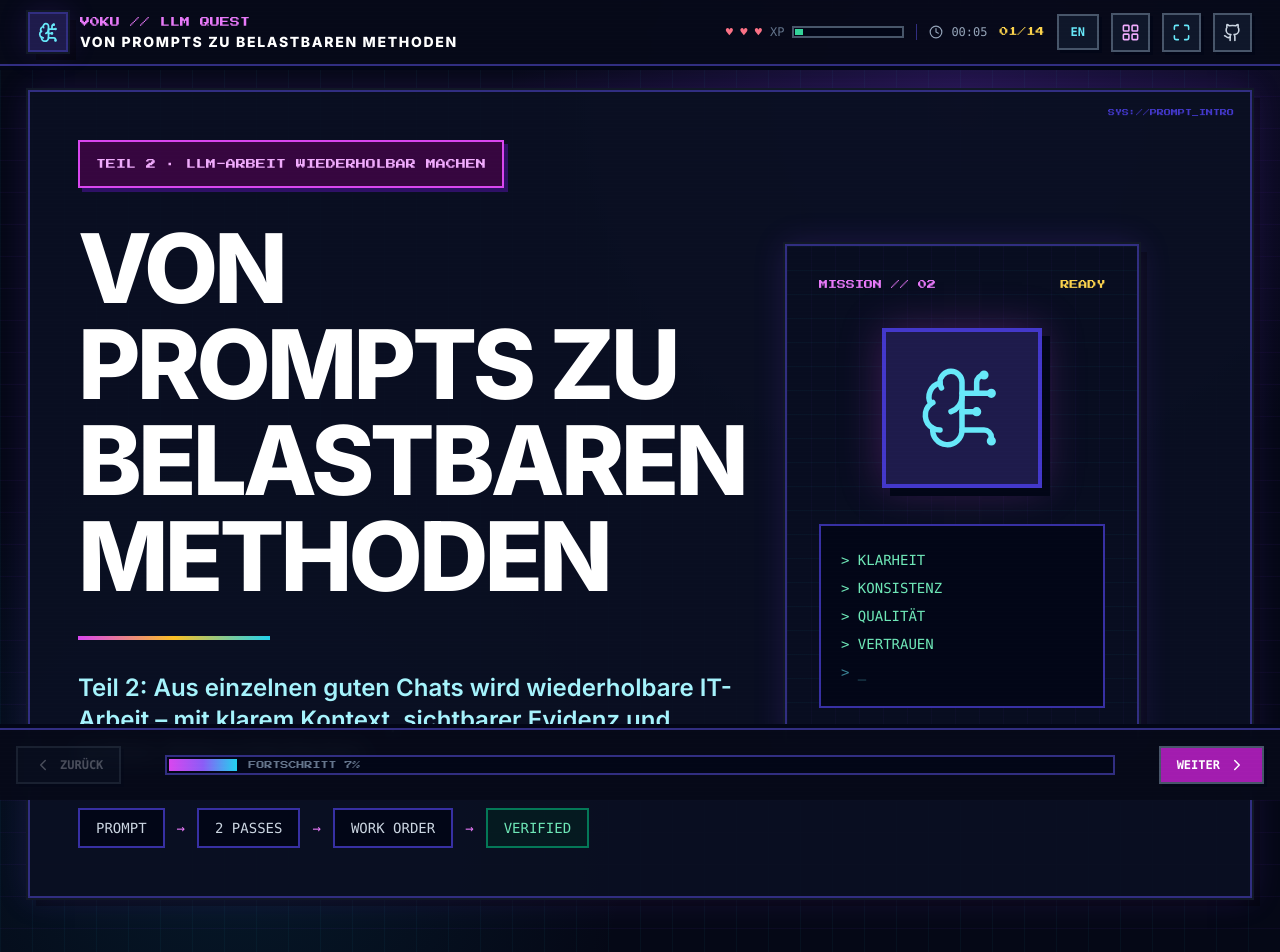
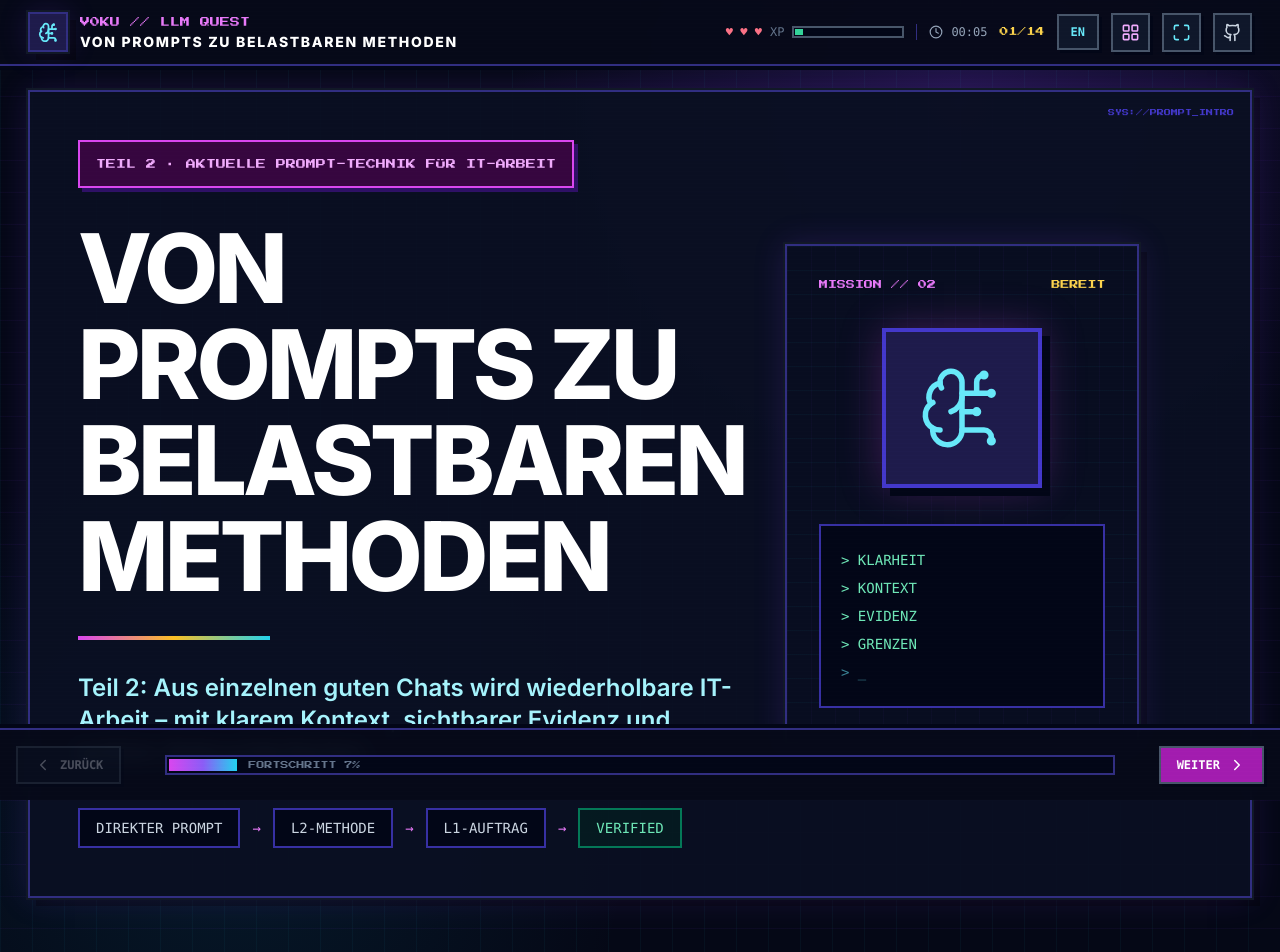
Before and after one commit to voku/Prompt_Intro, a React (Vite) app: page / in a window 1280 px wide. Shown: the top 952 px of the page. Built offline with nearby package versions, Linux system fonts and the light colour scheme.

Commit message:
copy: localize slide chrome and tighten German presentation wording

```diff
--- a/components/SlideLayout.tsx
+++ b/components/SlideLayout.tsx
@@ -16,7 +16,11 @@ const SlideLayout: React.FC<SlideLayoutProps> = ({ data, isActive, lang }) => {
   const content = tArr(data.content, data.contentDE);
   const technique = t(data.technique, data.techniqueDE);
   const thanksLabel = lang === 'de' ? 'QUEST ABGESCHLOSSEN · DANKE!' : 'QUEST COMPLETE · THANK YOU!';
-  const trainingLabel = lang === 'de' ? 'TEIL 2 · LLM-ARBEIT WIEDERHOLBAR MACHEN' : 'PART 2 · MAKE LLM WORK REPEATABLE';
+  const trainingLabel = lang === 'de' ? 'TEIL 2 · AKTUELLE PROMPT-TECHNIK FÜR IT-ARBEIT' : 'PART 2 · CURRENT PROMPT TECHNIQUES FOR IT WORK';
+  const contentLabel = lang === 'de' ? 'MISSION // BRIEFING' : 'MISSION // BRIEF';
+  const compareLabel = lang === 'de' ? 'BOSS FIGHT // VERGLEICH' : 'BOSS FIGHT // COMPARE';
+  const playgroundLabel = lang === 'de' ? 'TRAINING // LIVE' : 'TRAINING ROOM // LIVE';
+  const readyLabel = lang === 'de' ? 'BEREIT' : 'READY';
 
   const renderContent = () => {
     switch (data.type) {
@@ -27,29 +31,37 @@ const SlideLayout: React.FC<SlideLayoutProps> = ({ data, isActive, lang }) => {
             <h1 className="max-w-4xl text-5xl font-black uppercase leading-[.98] tracking-[-.04em] text-white md:text-7xl lg:text-8xl">{title}</h1>
             <div className="my-8 h-1 w-48 bg-gradient-to-r from-fuchsia-500 via-amber-400 to-cyan-400" />
             <h2 className="max-w-3xl text-xl font-semibold leading-relaxed text-cyan-200 md:text-2xl">{subtitle}</h2>
-            <div className="mt-10 flex flex-wrap gap-3 font-mono text-sm"><span className="border-2 border-indigo-800 bg-slate-950 px-4 py-2 text-slate-300">PROMPT</span><span className="self-center text-fuchsia-400">→</span><span className="border-2 border-indigo-800 bg-slate-950 px-4 py-2 text-slate-300">2 PASSES</span><span className="self-center text-fuchsia-400">→</span><span className="border-2 border-indigo-800 bg-slate-950 px-4 py-2 text-slate-300">WORK ORDER</span><span className="self-center text-fuchsia-400">→</span><span className="border-2 border-emerald-700 bg-emerald-950/40 px-4 py-2 text-emerald-300">VERIFIED</span></div>
+            <div className="mt-10 flex flex-wrap gap-3 font-mono text-sm">
+              <span className="border-2 border-indigo-800 bg-slate-950 px-4 py-2 text-slate-300">DIREKTER PROMPT</span>
+              <span className="self-center text-fuchsia-400">→</span>
+              <span className="border-2 border-indigo-800 bg-slate-950 px-4 py-2 text-slate-300">L2-METHODE</span>
+              <span className="self-center text-fuchsia-400">→</span>
+              <span className="border-2 border-indigo-800 bg-slate-950 px-4 py-2 text-slate-300">L1-AUFTRAG</span>
+              <span className="self-center text-fuchsia-400">→</span>
+              <span className="border-2 border-emerald-700 bg-emerald-950/40 px-4 py-2 text-emerald-300">VERIFIED</span>
+            </div>
           </div>
           <div className="retro-panel relative hidden min-h-[500px] overflow-hidden bg-[#080d20] p-8 lg:block">
             <div className="absolute inset-0 opacity-50" style={{backgroundImage:'linear-gradient(rgba(34,211,238,.08) 1px,transparent 1px),linear-gradient(90deg,rgba(124,58,237,.08) 1px,transparent 1px)',backgroundSize:'24px 24px'}} />
             <div className="relative flex h-full min-h-[430px] flex-col justify-between">
-              <div className="flex justify-between"><span className="pixel-font text-[9px] text-fuchsia-400">MISSION // 02</span><span className="pixel-font text-[9px] text-amber-300">READY</span></div>
+              <div className="flex justify-between"><span className="pixel-font text-[9px] text-fuchsia-400">MISSION // 02</span><span className="pixel-font text-[9px] text-amber-300">{readyLabel}</span></div>
               <div className="mx-auto flex h-40 w-40 items-center justify-center border-4 border-indigo-700 bg-indigo-950 shadow-[8px_8px_0_#020617,0_0_40px_rgba(217,70,239,.25)]"><IconComponent size={88} className="text-cyan-300" strokeWidth={1.5} /></div>
-              <div className="border-2 border-indigo-800 bg-slate-950 p-5 font-mono text-sm leading-7 text-emerald-300"><div>&gt; KLARHEIT</div><div>&gt; KONSISTENZ</div><div>&gt; QUALITÄT</div><div>&gt; VERTRAUEN</div><div className="pixel-pulse text-cyan-300">&gt; _</div></div>
+              <div className="border-2 border-indigo-800 bg-slate-950 p-5 font-mono text-sm leading-7 text-emerald-300"><div>&gt; KLARHEIT</div><div>&gt; KONTEXT</div><div>&gt; EVIDENZ</div><div>&gt; GRENZEN</div><div className="pixel-pulse text-cyan-300">&gt; _</div></div>
             </div>
           </div>
         </div>;
       case SlideType.CONTENT:
       case SlideType.END:
         return <div className="flex h-full flex-col animate-fadeIn">
-          <div className="mb-7 flex items-center gap-5 border-b-2 border-indigo-900 pb-5"><div className="border-2 border-fuchsia-700 bg-fuchsia-950/50 p-3 text-cyan-300 shadow-[4px_4px_0_#020617]"><IconComponent size={32} /></div><div><div className="pixel-font mb-2 text-[8px] text-fuchsia-400">MISSION BRIEF</div><h2 className="text-3xl font-black uppercase tracking-tight text-white md:text-5xl">{title}</h2></div></div>
+          <div className="mb-7 flex items-center gap-5 border-b-2 border-indigo-900 pb-5"><div className="border-2 border-fuchsia-700 bg-fuchsia-950/50 p-3 text-cyan-300 shadow-[4px_4px_0_#020617]"><IconComponent size={32} /></div><div><div className="pixel-font mb-2 text-[8px] text-fuchsia-400">{contentLabel}</div><h2 className="text-3xl font-black uppercase tracking-tight text-white md:text-5xl">{title}</h2></div></div>
           {subtitle && <p className="mb-8 max-w-5xl text-lg font-semibold text-cyan-200 md:text-xl">{subtitle}</p>}
           <div className="grid gap-4">{Array.isArray(content) ? content.map((point, index) => <div key={index} className="retro-panel group flex items-start gap-4 bg-slate-950/75 p-4 transition hover:border-cyan-700 md:p-5"><div className="pixel-font mt-0.5 flex h-8 w-8 shrink-0 items-center justify-center border-2 border-indigo-700 bg-indigo-950 text-[9px] text-amber-300">{String(index + 1).padStart(2,'0')}</div><p className="text-lg font-medium leading-relaxed text-slate-200 md:text-xl">{point}</p></div>) : <div className="retro-panel bg-slate-950/75 p-6 text-xl leading-relaxed text-slate-200">{content}</div>}</div>
           {data.type === SlideType.END && <div className="pixel-font mt-auto pt-8 text-center text-[10px] text-emerald-300">{thanksLabel}</div>}
         </div>;
       case SlideType.COMPARISON:
-        return <div className="flex h-full flex-col animate-fadeIn"><div className="mb-4 flex items-center gap-4"><div className="border-2 border-fuchsia-700 bg-fuchsia-950/50 p-2 text-cyan-300"><IconComponent size={28} /></div><div><div className="pixel-font mb-2 text-[8px] text-fuchsia-400">BOSS FIGHT // COMPARE</div><h2 className="text-3xl font-black uppercase text-white md:text-4xl">{title}</h2></div></div>{subtitle && <p className="mb-5 text-lg font-semibold text-cyan-200">{subtitle}</p>}<div className="flex-grow"><PromptComparison standard={(lang === 'de' && data.codeStandardDE ? data.codeStandardDE : data.codeStandard) ?? ''} optimized={(lang === 'de' && data.codeOptimizedDE ? data.codeOptimizedDE : data.codeOptimized) ?? ''} technique={technique ?? (lang === 'de' ? 'Beispiel' : 'Example')} description={typeof content === 'string' ? content : ''} lang={lang} workOrder={lang === 'de' && data.codeWorkOrderDE ? data.codeWorkOrderDE : data.codeWorkOrder} /></div></div>;
+        return <div className="flex h-full flex-col animate-fadeIn"><div className="mb-4 flex items-center gap-4"><div className="border-2 border-fuchsia-700 bg-fuchsia-950/50 p-2 text-cyan-300"><IconComponent size={28} /></div><div><div className="pixel-font mb-2 text-[8px] text-fuchsia-400">{compareLabel}</div><h2 className="text-3xl font-black uppercase text-white md:text-4xl">{title}</h2></div></div>{subtitle && <p className="mb-5 text-lg font-semibold text-cyan-200">{subtitle}</p>}<div className="flex-grow"><PromptComparison standard={(lang === 'de' && data.codeStandardDE ? data.codeStandardDE : data.codeStandard) ?? ''} optimized={(lang === 'de' && data.codeOptimizedDE ? data.codeOptimizedDE : data.codeOptimized) ?? ''} technique={technique ?? (lang === 'de' ? 'Praxisfall' : 'Example')} description={typeof content === 'string' ? content : ''} lang={lang} workOrder={lang === 'de' && data.codeWorkOrderDE ? data.codeWorkOrderDE : data.codeWorkOrder} /></div></div>;
       case SlideType.PLAYGROUND:
-        return <div className="flex h-full flex-col animate-fadeIn"><div className="mb-4 flex items-center gap-4"><div className="border-2 border-fuchsia-700 bg-fuchsia-950/50 p-2 text-cyan-300"><IconComponent size={28} /></div><div><div className="pixel-font mb-2 text-[8px] text-fuchsia-400">TRAINING ROOM // LIVE</div><h2 className="text-3xl font-black uppercase text-white md:text-4xl">{title}</h2></div></div>{subtitle && <p className="mb-5 text-lg font-semibold text-cyan-200">{subtitle}</p>}<InteractivePlayground lang={lang} /></div>;
+        return <div className="flex h-full flex-col animate-fadeIn"><div className="mb-4 flex items-center gap-4"><div className="border-2 border-fuchsia-700 bg-fuchsia-950/50 p-2 text-cyan-300"><IconComponent size={28} /></div><div><div className="pixel-font mb-2 text-[8px] text-fuchsia-400">{playgroundLabel}</div><h2 className="text-3xl font-black uppercase text-white md:text-4xl">{title}</h2></div></div>{subtitle && <p className="mb-5 text-lg font-semibold text-cyan-200">{subtitle}</p>}<InteractivePlayground lang={lang} /></div>;
       default: return <div>Unknown Slide Type</div>;
     }
   };
```
